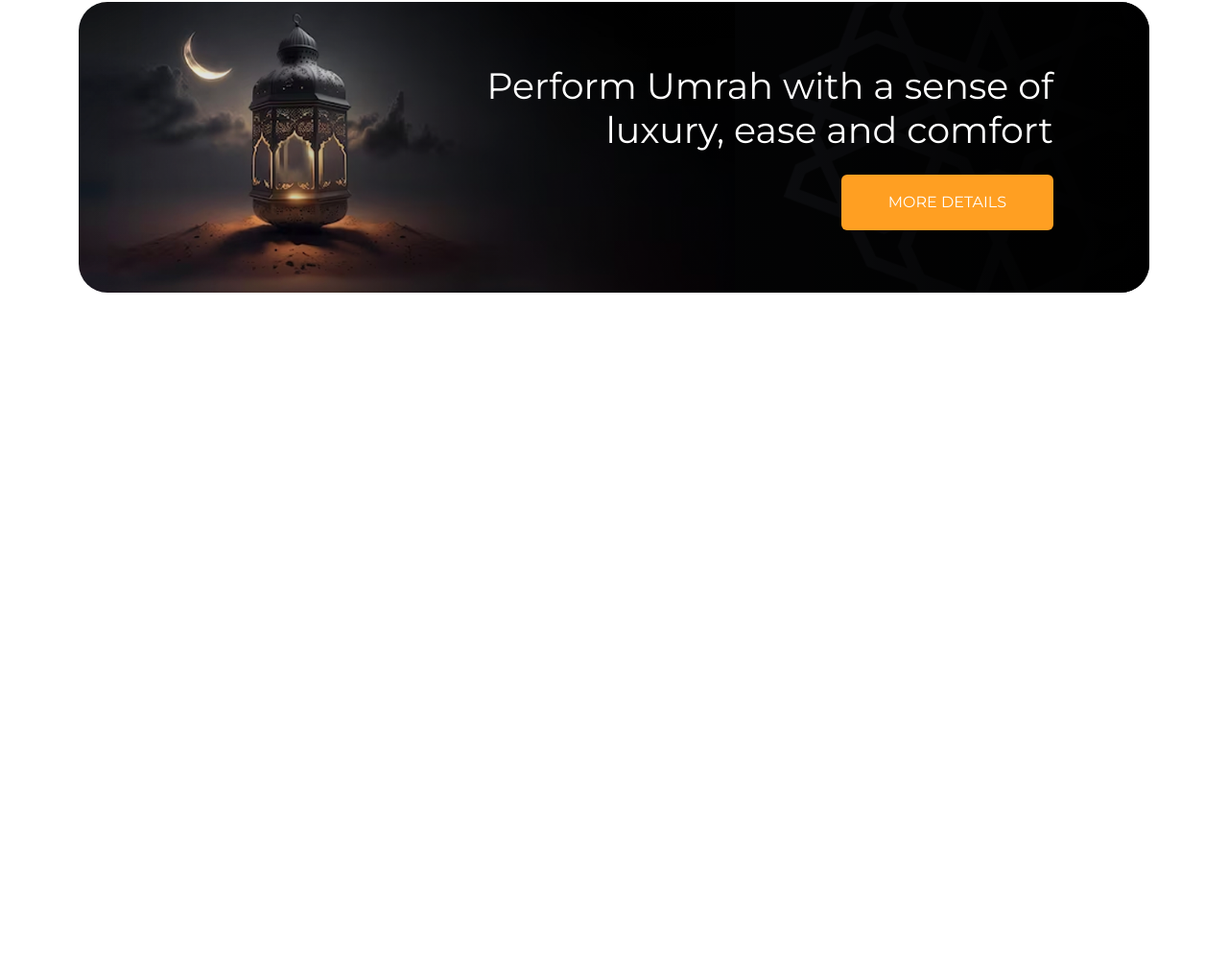
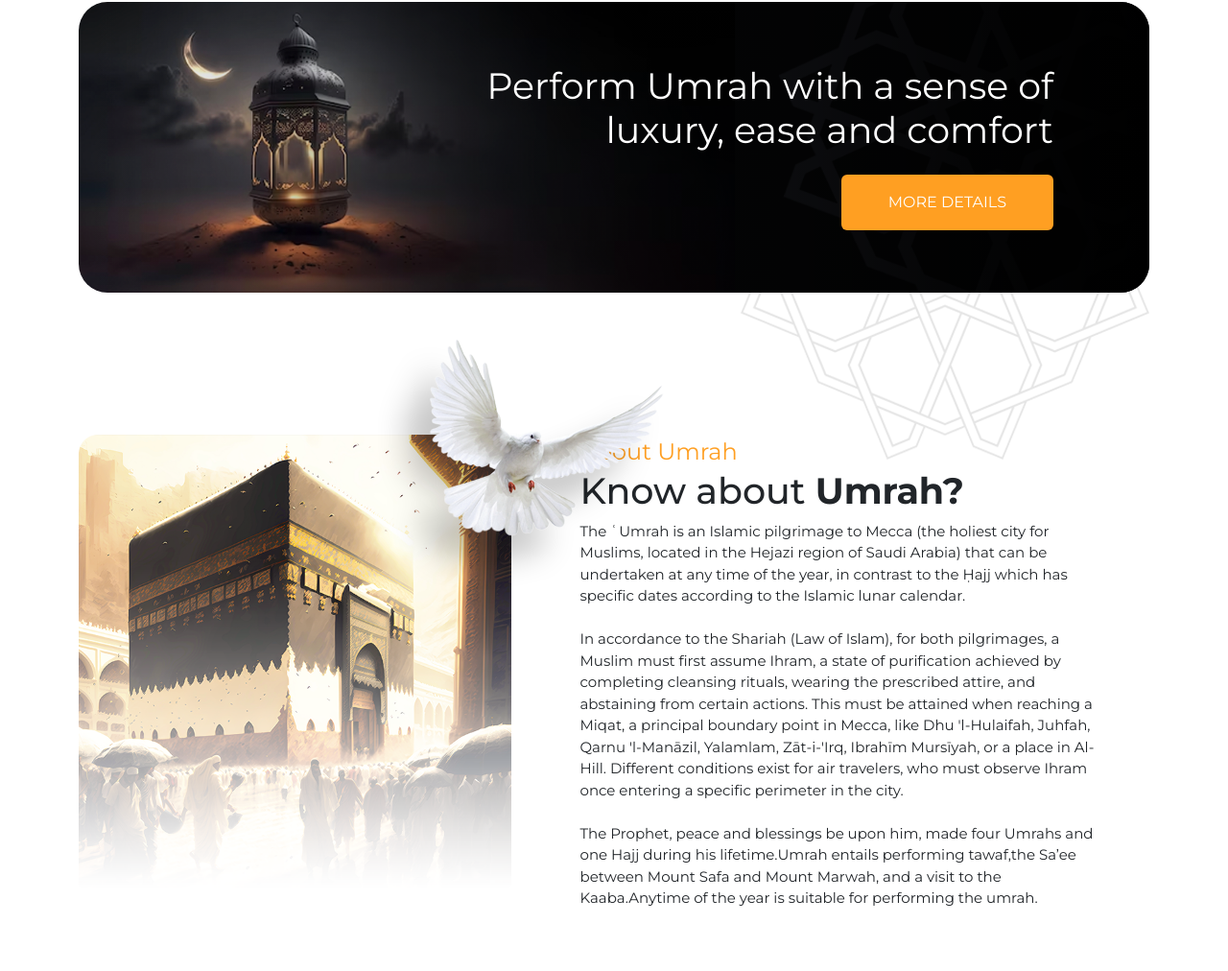
Before and after one commit to MarufAlAslam/ziarah-html-bootstrap-template, a plain HTML site: page index.html in a window 1280 px wide. Shown: the part 1759-2771 px from the top of the page at 96% size. Before the commit the page ends 2112 px from the top, so only its background shows below. Drawn offline with nearby package versions, Linux system fonts and the light colour scheme.

Commit message:
about umrah added

```diff
--- a/css/style.css
+++ b/css/style.css
@@ -168,3 +168,20 @@
     border-radius: 30px;
     overflow: hidden;
 }
+
+.perform{
+    position: relative;
+    z-index: 100;
+}
+
+.bird{
+    position: absolute;
+    top: -100px;
+    right: -150px;
+}
+
+.mandala{
+    position: absolute;
+    top: -400px;
+    right: 0;
+}
--- a/index.html
+++ b/index.html
@@ -372,6 +372,50 @@
     <!-- perform -->
 
 
+    <!-- about umrah -->
+    <section class="about position-relative pb-5 mt-100">
+        <div class="container">
+            <div class="position-relative">
+                <img src="img/mandala.png" class="img-fluid mandala" alt="">
+            </div>
+            <div class="row">
+                <div class="col-md-5 position-relative">
+                    <img src="img/kaba.png" class="img-fluid" alt="">
+                    <img src="img/bird.png" class="img-fluid bird" alt="">
+                </div>
+                <div class="col-md-6 m-auto">
+                    <p class="fs-24 text-orange mb-0">
+                        About Umrah
+                    </p>
+                    <h2 class="fs-38 text-dark">
+                        Know about <span class="fw-bold">
+                            Umrah?
+                        </span>
+                    </h2>
+
+                    <p class="fs-15">
+                        The ʿUmrah is an Islamic pilgrimage to Mecca (the holiest city for Muslims, located in the
+                        Hejazi region of Saudi Arabia) that can be undertaken at any time of the year, in contrast to
+                        the Ḥajj which has specific dates according to the Islamic lunar calendar.
+                        <br><br>
+                        In accordance to the Shariah (Law of Islam), for both pilgrimages, a Muslim must first assume
+                        Ihram, a state of purification achieved by completing cleansing rituals, wearing the prescribed
+                        attire, and abstaining from certain actions. This must be attained when reaching a Miqat, a
+                        principal boundary point in Mecca, like Dhu 'l-Hulaifah, Juhfah, Qarnu 'l-Manāzil, Yalamlam,
+                        Zāt-i-'Irq, Ibrahīm Mursīyah, or a place in Al-Hill. Different conditions exist for air
+                        travelers, who must observe Ihram once entering a specific perimeter in the city.
+                        <br><br>
+                        The Prophet, peace and blessings be upon him, made four Umrahs and one Hajj during his
+                        lifetime.Umrah entails performing tawaf,the Sa’ee between Mount Safa and Mount Marwah, and a
+                        visit to the Kaaba.Anytime of the year is suitable for performing the umrah.
+                    </p>
+                </div>
+            </div>
+        </div>
+    </section>
+    <!-- about umrah -->
+
+
 
 
     <!-- jquery -->
```
Also changed, not shown: img/bird.png (added), img/kaba.png (added), img/mandala.png (added).
